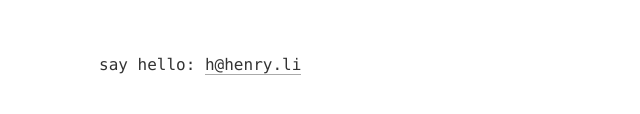
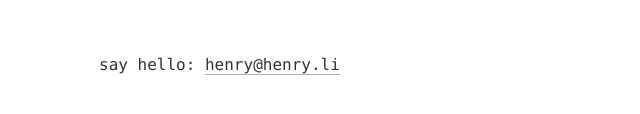
Before and after one commit to henryli0/henryli0.github.io, a plain HTML site: page index.html in a window 1280 px wide. Shown: the part 296-410 px from the top of the page, 241-881 px from the left. Drawn offline with Linux system fonts and the light colour scheme.

Commit message:
Update index.html

```diff
--- a/index.html
+++ b/index.html
@@ -57,7 +57,7 @@
       <li>medical & imaging AI</li>
     </ul>
     <p>&nbsp;</p>
-    <p>say hello: <a href="mailto:h@henry.li" target="_blank">h@henry.li</a></p>
+    <p>say hello: <a href="mailto:henry@henry.li" target="_blank">henry@henry.li</a></p>
   </div>
 </body>
 
```
